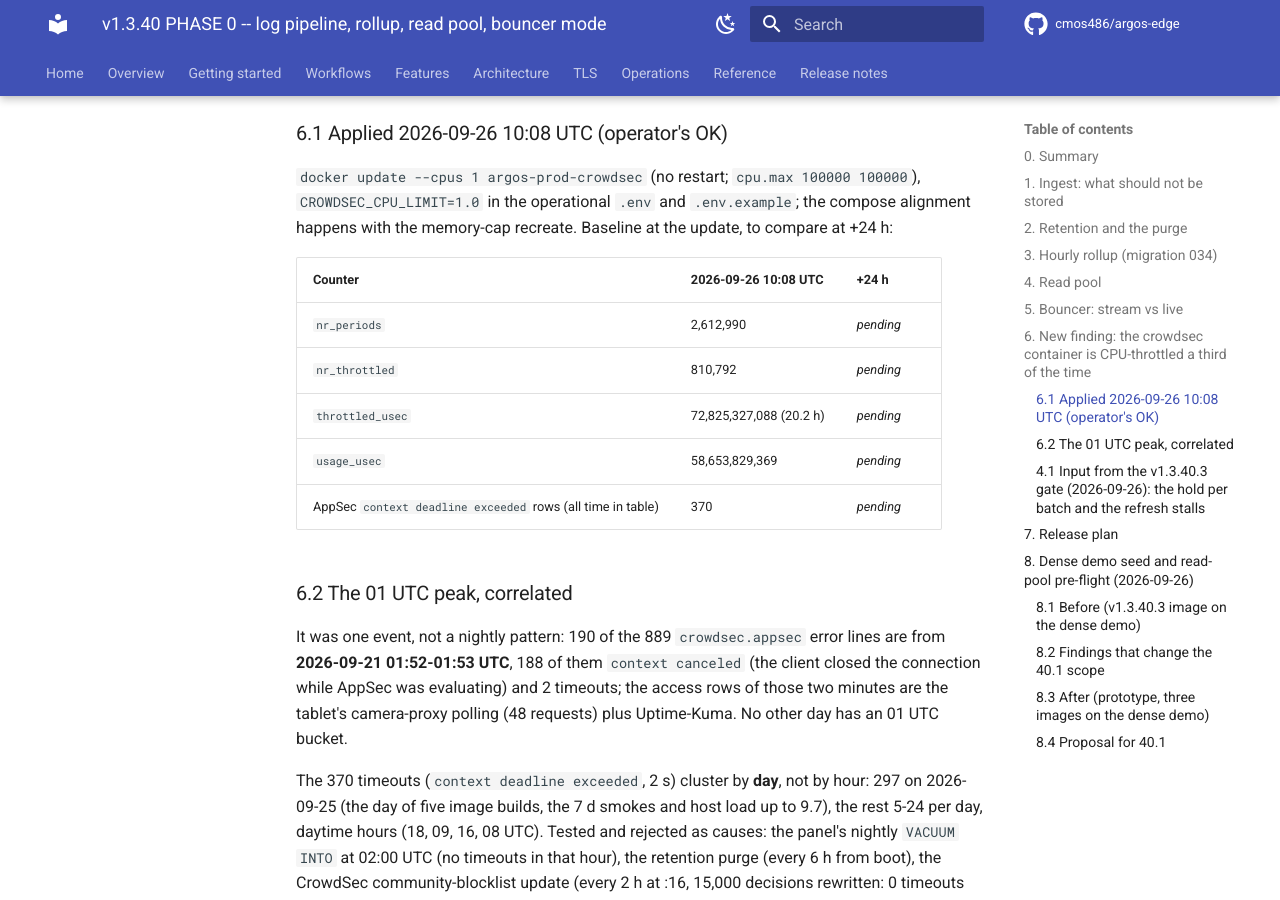
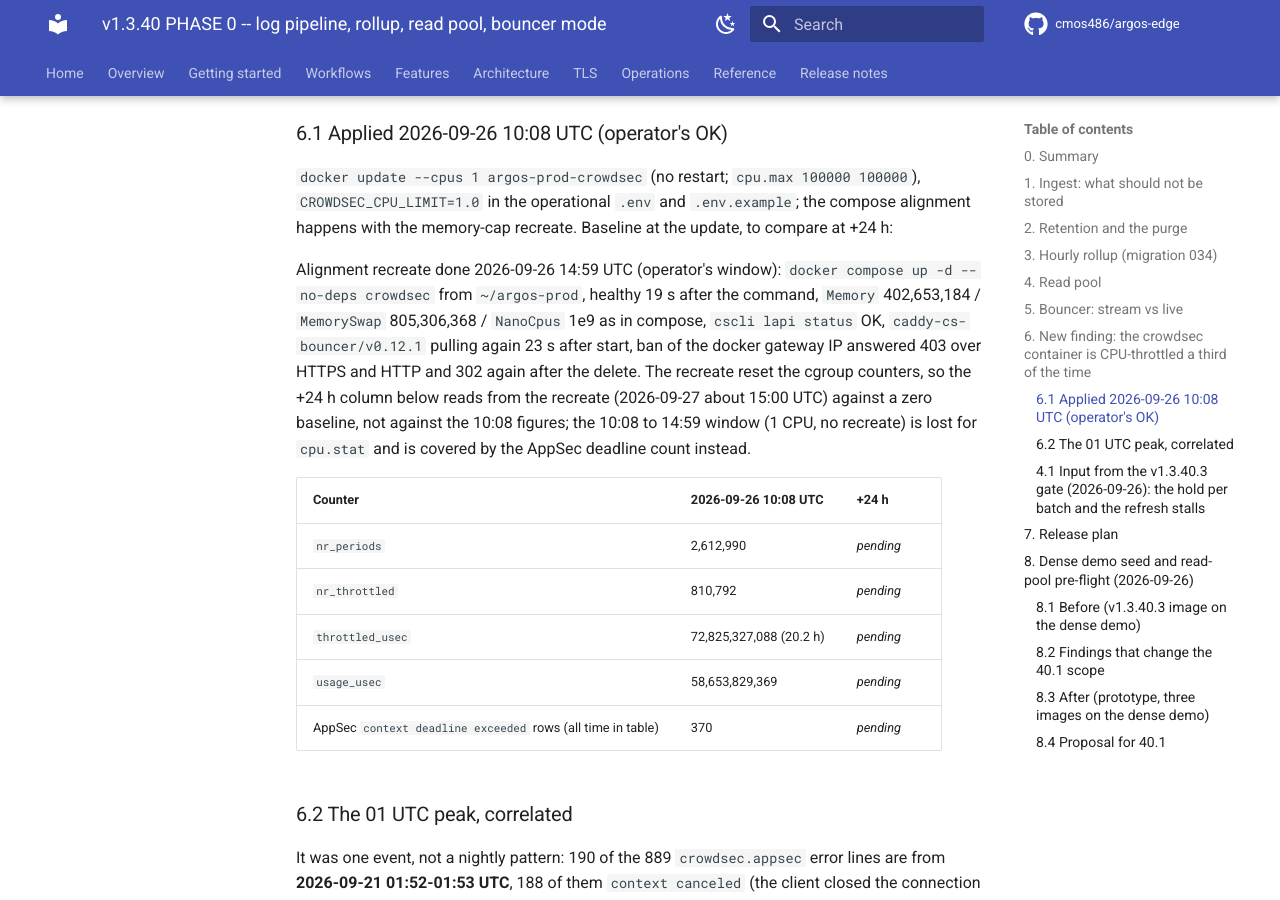
Before and after one commit to cmos486/argos-edge, an MkDocs documentation site: the page built from docs/planning/v1.3.40-log-pipeline-phase0.md, in a window 1280 px wide and 900 px high, scrolled down 8606 px. Built offline with MkDocs 1.6.1 and Material for MkDocs 9.7.7, drawn with Linux system fonts in a browser that asks for light colours; comment, search, counter and statistics services are not loaded.

Commit message:
docs(ops): crowdsec alignment recreate done, drop the temporary compose warning
The crowdsec container was recreated from ~/argos-prod on 2026-09-26
14:59 UTC with the compose limits (384 MB, 1 CPU) it already had via
docker update; healthy in 19 s, LAPI and bouncer pulls back, a ban of
the docker gateway IP answered 403. CLAUDE.md and deployment.md lose
the temporary note; the planning doc records the recreate and that
the +24 h cpu.stat reading now starts from the recreate.

```diff
--- a/docs/planning/v1.3.40-log-pipeline-phase0.md
+++ b/docs/planning/v1.3.40-log-pipeline-phase0.md
@@ -300,6 +300,19 @@ note either way.
 `.env` and `.env.example`; the compose alignment happens with the
 memory-cap recreate. Baseline at the update, to compare at +24 h:
 
+Alignment recreate done 2026-09-26 14:59 UTC (operator's window):
+`docker compose up -d --no-deps crowdsec` from `~/argos-prod`,
+healthy 19 s after the command, `Memory` 402,653,184 /
+`MemorySwap` 805,306,368 / `NanoCpus` 1e9 as in compose, `cscli lapi
+status` OK, `caddy-cs-bouncer/v0.12.1` pulling again 23 s after
+start, ban of the docker gateway IP answered 403 over HTTPS and HTTP
+and 302 again after the delete. The recreate reset the cgroup
+counters, so the +24 h column below reads from the recreate
+(2026-09-27 about 15:00 UTC) against a zero baseline, not against
+the 10:08 figures; the 10:08 to 14:59 window (1 CPU, no recreate)
+is lost for `cpu.stat` and is covered by the AppSec deadline count
+instead.
+
 | Counter | 2026-09-26 10:08 UTC | +24 h |
 |---|---|---|
 | `nr_periods` | 2,612,990 | _pending_ |
```
Also changed, not shown: CLAUDE.md (+0 -9 lines), docs/operations/deployment.md (+0 -8 lines).
